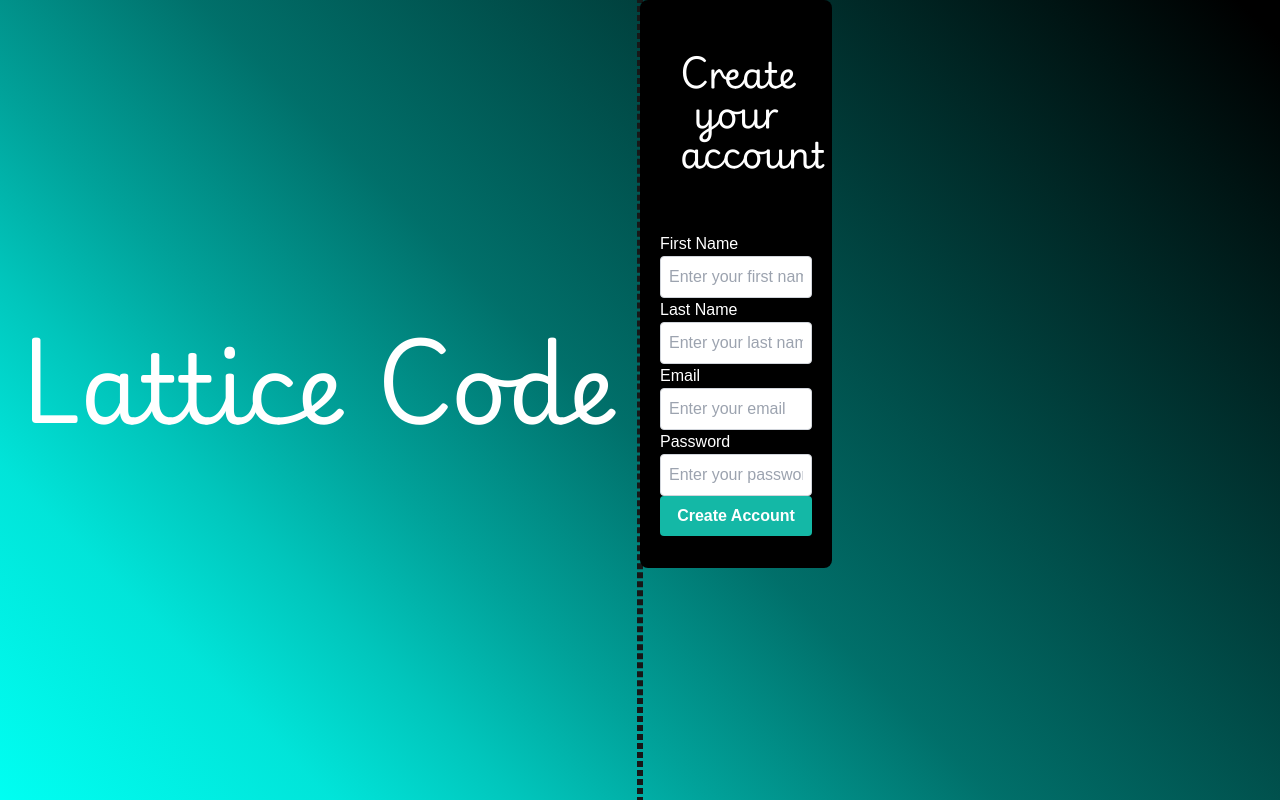
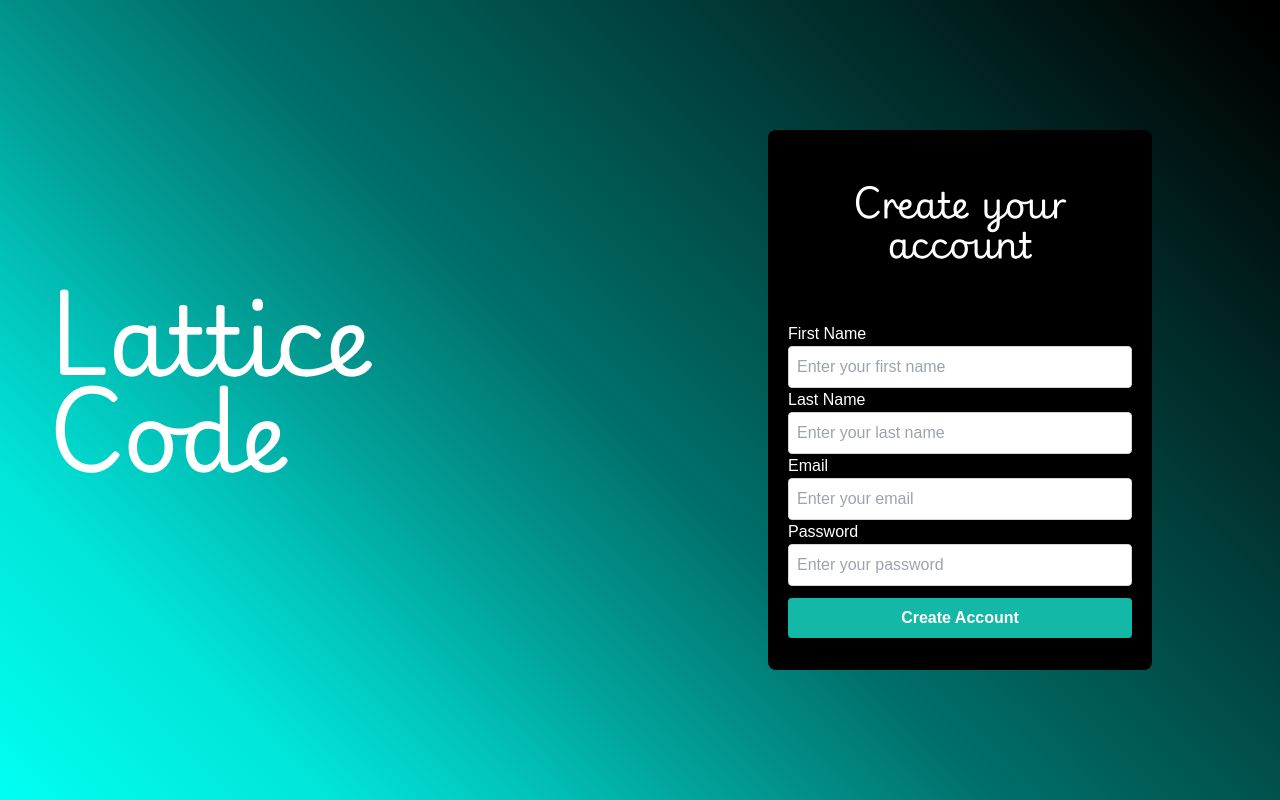
Before and after one commit to jchirch/latticeCode, a Next.js app: page /newaccount in a window 1280 px wide. Built offline with nearby package versions, Linux system fonts and the light colour scheme.

Commit message:
Refactor: page styling

```diff
--- a/src/app/newaccount/page.tsx
+++ b/src/app/newaccount/page.tsx
@@ -28,12 +28,12 @@ export default function NewAccountPage() {
       w-screen h-screen
       bg-[linear-gradient(45deg,_hsl(177,100%,50%)_0%,_hsl(177,99%,45%)_16%,_hsl(177,99%,39%)_25%,_hsl(177,99%,32%)_34%,_hsl(177,99%,22%)_48%,_hsl(0,0%,0%)_98%)]"
     >
-      <div className="leftPage w-1/2 flex justify-start items-center outline-dashed">
-        <h1 className="text-white font-playwrite text-8xl p-5 mb-10 ">Lattice Code</h1> {/* hover:scale-150 duration-500 */}
+      <div className="leftPage w-1/2 flex justify-start items-center">
+        <h1 className="text-white font-playwrite text-8xl pl-12 mb-10 ">Lattice Code</h1> {/* hover:scale-150 duration-500 */}
       </div>
-      <div className="rightPage w-1/2 align-middle items-center outline-dashed">
+      <div className="rightPage w-1/2 flex justify-center items-center">
         <div
-          className="loginContainer bg-black w-[30%] pt-8 pb-8 px-5 text-center rounded-lg shadow-none transition-shadow duration-300 cursor-pointer hover:shadow-lg hover:shadow-teal-300"
+          className="loginContainer bg-black w-[60%] pt-8 pb-8 px-5 text-center rounded-lg shadow-none transition-shadow duration-300 cursor-pointer hover:shadow-lg hover:shadow-teal-300"
         >
           <h1 className="text-white font-playwrite text-4xl p-5 mb-10 ">Create your account</h1>
           <form onSubmit={handleSubmit} className="">
@@ -98,11 +98,10 @@ export default function NewAccountPage() {
 
             <button
             type="submit"
-            className="w-full bg-teal-500 text-white font-semibold py-2 rounded hover:bg-red-600 transition"
+            className="w-full mt-3 bg-teal-500 text-white font-semibold py-2 rounded hover:bg-red-600 transition"
           >
             Create Account
           </button>
-
           </form>
         </div>
       </div>
```
